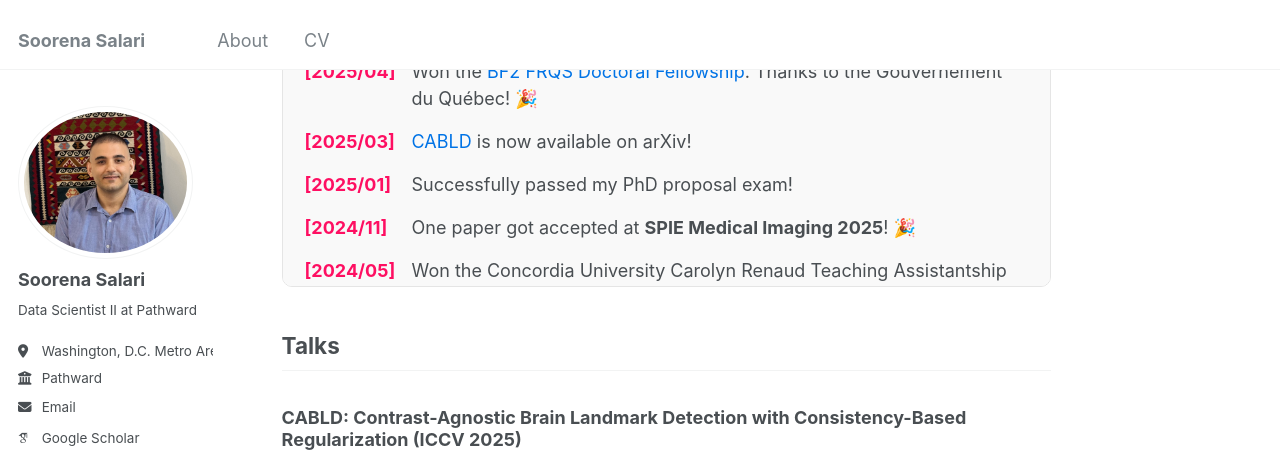
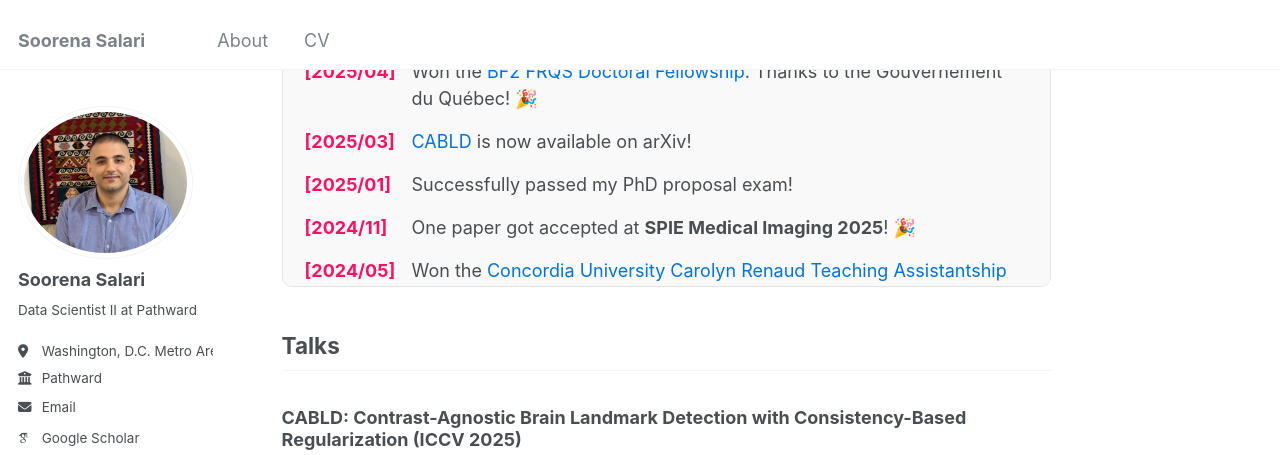
Before and after one commit to soorenasalari/soorenasalari.github.io, a Jekyll site: the page built from _pages/about.md, in a window 1280 px wide and 900 px high, scrolled down 871 px, cut to the strip 0-455 px from the top of the window. Built offline with Jekyll 4.4.1, drawn with Linux system fonts in a browser that asks for light colours; some web fonts are replaced; part of the change alters nothing that is shown.

```diff
--- a/_pages/about.md
+++ b/_pages/about.md
@@ -122,7 +122,7 @@ Feel free to reach out via email at soorena [dot] salari374 [at] gmail [dot] com
 
        <li>
         <span class="news-date">[2024/05]</span>
-        <span> Won the Concordia University Carolyn Renaud Teaching Assistantship Award! 🎉</span>
+        <span> Won the <a href="https://www.concordia.ca/gradstudies/funding/in-program/donor-awards.html" target="_blank" rel="noopener noreferrer">Concordia University Carolyn Renaud Teaching Assistantship Award</a>! 🎉</span>
         </li>
 
       <li>
```
